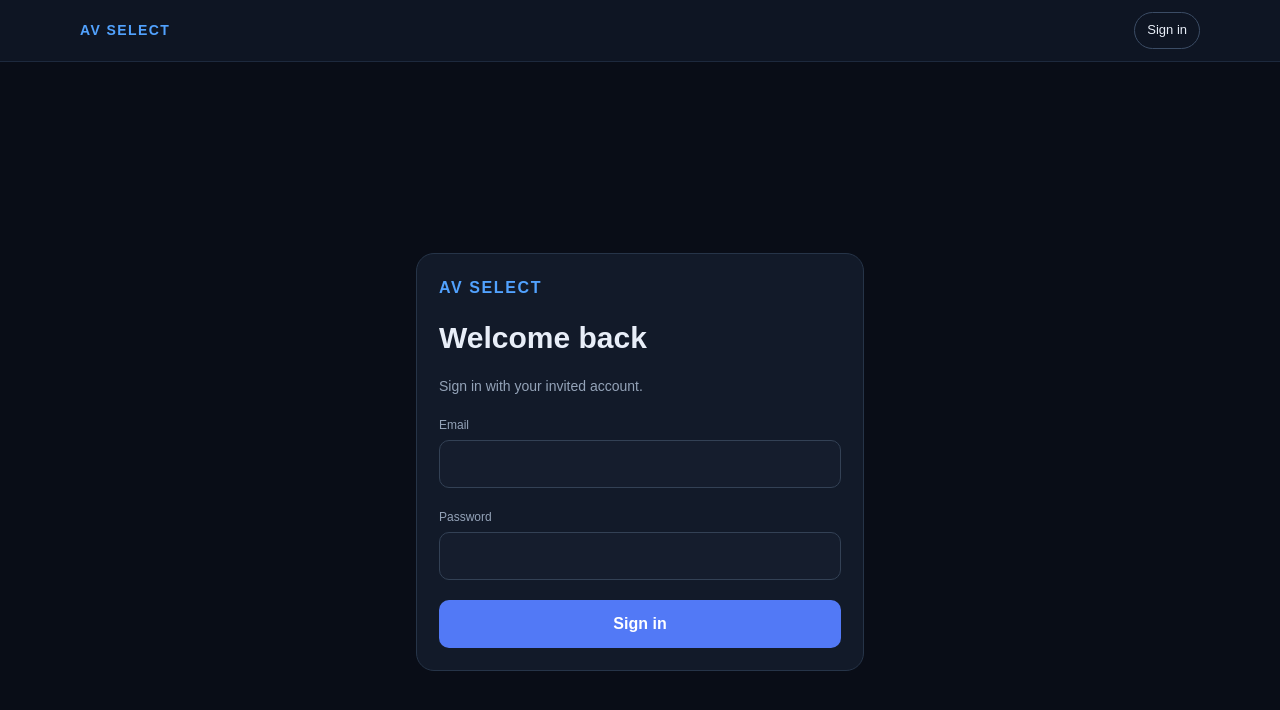
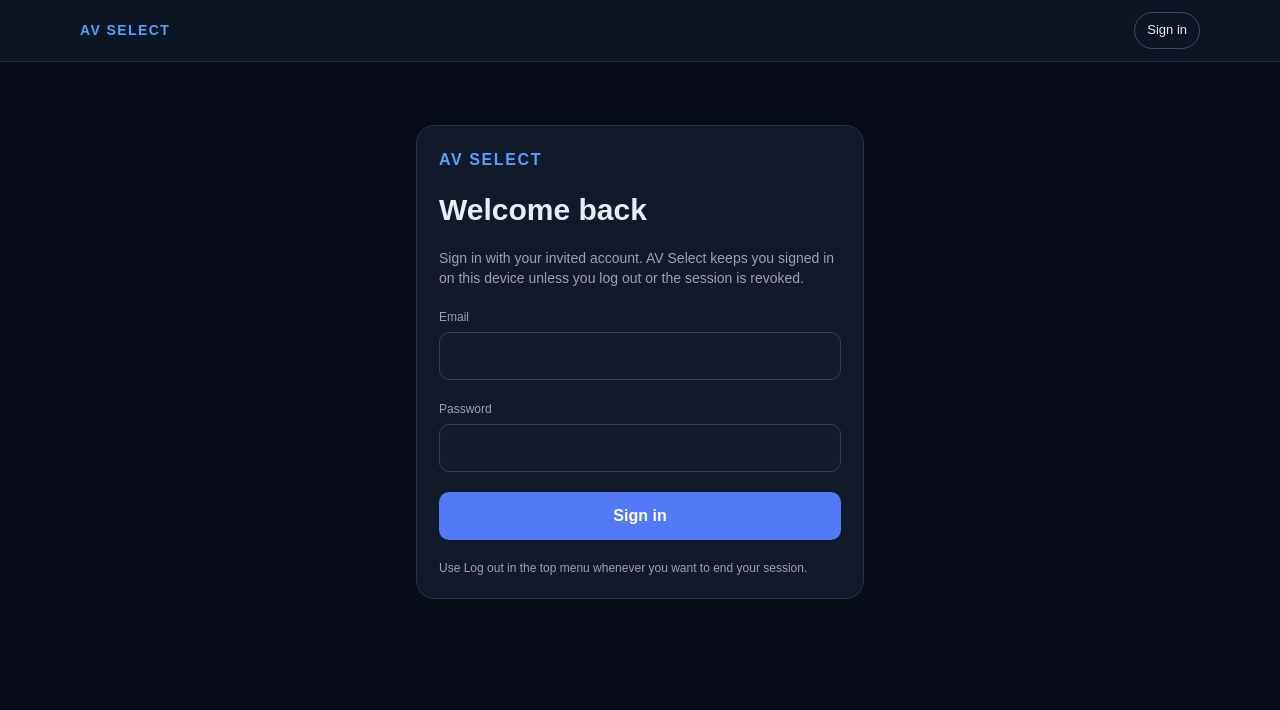
Before and after one commit to Hkushimo/Av-select, a Next.js app: page /login in a window 1280 px wide. Shown: the top 710 px of the page. Built offline with nearby package versions, Linux system fonts and the light colour scheme; no server answers.

Commit message:
Automatically restore saved login and skip login screen for returning users

```diff
--- a/app/login/page.tsx
+++ b/app/login/page.tsx
@@ -1,2 +1,40 @@
-"use client";import {useState} from "react";import {browserDb} from "@/lib/supabase";
-export default function Login(){const [email,setEmail]=useState("");const [password,setPassword]=useState("");const [error,setError]=useState("");const [busy,setBusy]=useState(false);async function submit(e:React.FormEvent){e.preventDefault();setBusy(true);setError("");try{const {error}=await browserDb().auth.signInWithPassword({email,password});if(error)throw error;window.location.href="/"}catch(e){setError(e instanceof Error?e.message:"Login failed")}finally{setBusy(false)}}return <main className="min-h-screen flex items-center justify-center p-6"><form onSubmit={submit} className="panel w-full max-w-md space-y-5"><div className="text-blue-400 tracking-widest font-bold">AV SELECT</div><h1 className="text-3xl font-bold">Welcome back</h1><p className="muted text-sm">Sign in with your invited account.</p><div><label className="label">Email</label><input type="email" required value={email} onChange={e=>setEmail(e.target.value)}/></div><div><label className="label">Password</label><input type="password" required value={password} onChange={e=>setPassword(e.target.value)}/></div>{error&&<p role="alert" className="text-red-400 text-sm">{error}</p>}<button disabled={busy} className="primary w-full">{busy?"Signing in...":"Sign in"}</button></form></main>}
+"use client";
+import {FormEvent,useEffect,useState} from "react";
+import Link from "next/link";
+import {browserDb} from "@/lib/supabase";
+
+export default function Login(){
+ const [email,setEmail]=useState(""),[password,setPassword]=useState("");
+ const [error,setError]=useState(""),[busy,setBusy]=useState(false),[checking,setChecking]=useState(true);
+ useEffect(()=>{
+  let active=true;
+  browserDb().auth.getUser().then(({data:{user}})=>{
+   if(!active)return;
+   if(user){window.location.replace("/");return}
+   setChecking(false);
+  }).catch(()=>{if(active)setChecking(false)});
+  return()=>{active=false};
+ },[]);
+ async function submit(e:FormEvent){
+  e.preventDefault();setBusy(true);setError("");
+  try{
+   const {error}=await browserDb().auth.signInWithPassword({email,password});
+   if(error)throw error;
+   window.location.replace("/");
+  }catch(err){setError(err instanceof Error?err.message:"Login failed");setBusy(false)}
+ }
+ return <main className="min-h-[75vh] flex items-center justify-center p-4 sm:p-6">
+  <form onSubmit={submit} className="panel w-full max-w-md space-y-5">
+   <div className="text-blue-400 tracking-widest font-bold">AV SELECT</div>
+   <h1 className="text-3xl font-bold">Welcome back</h1>
+   {checking?<p className="muted text-sm">Checking your saved login…</p>:<>
+    <p className="muted text-sm">Sign in with your invited account. AV Select keeps you signed in on this device unless you log out or the session is revoked.</p>
+    <div><label className="label" htmlFor="email">Email</label><input id="email" type="email" autoComplete="username" required value={email} onChange={e=>setEmail(e.target.value)}/></div>
+    <div><label className="label" htmlFor="password">Password</label><input id="password" type="password" autoComplete="current-password" required value={password} onChange={e=>setPassword(e.target.value)}/></div>
+    {error&&<p role="alert" className="text-red-400 text-sm">{error}</p>}
+    <button disabled={busy} className="primary w-full">{busy?"Signing in…":"Sign in"}</button>
+    <p className="muted text-xs">Use Log out in the top menu whenever you want to end your session.</p>
+   </>}
+  </form>
+ </main>;
+}
```
